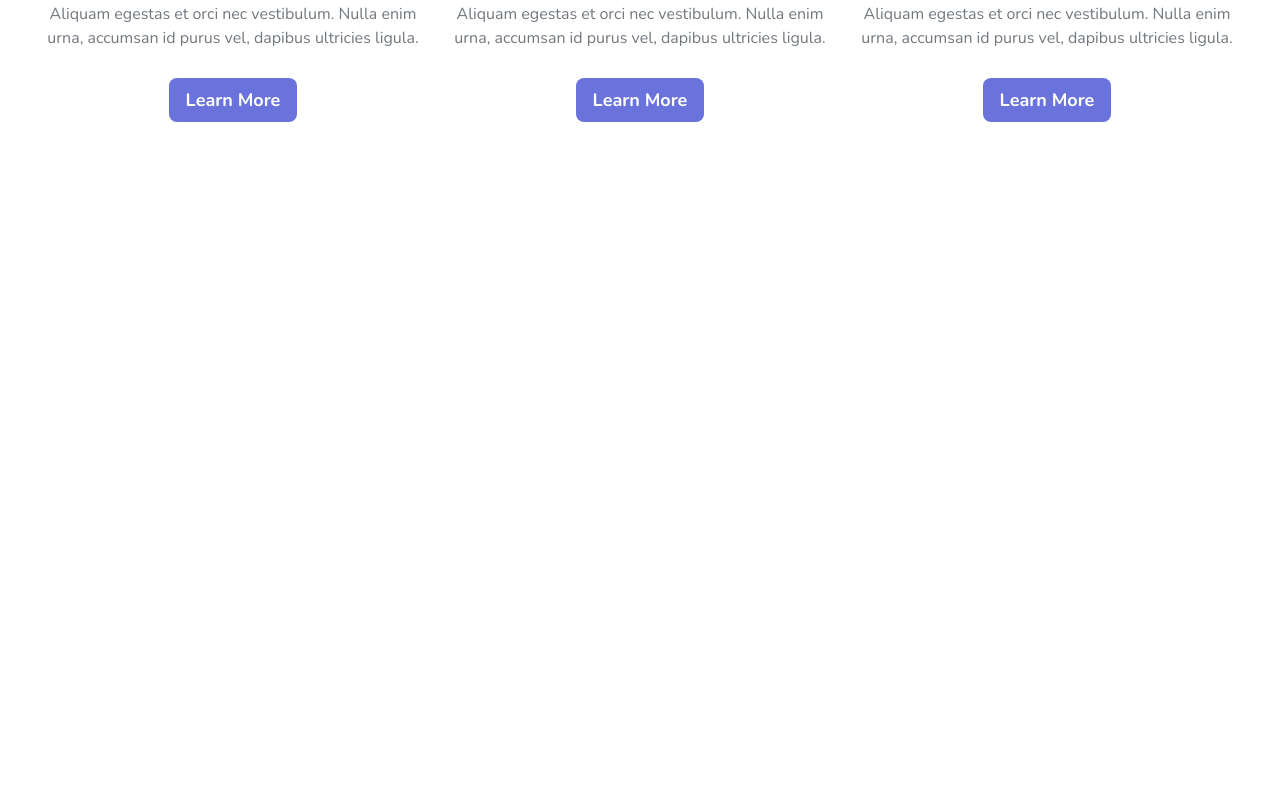
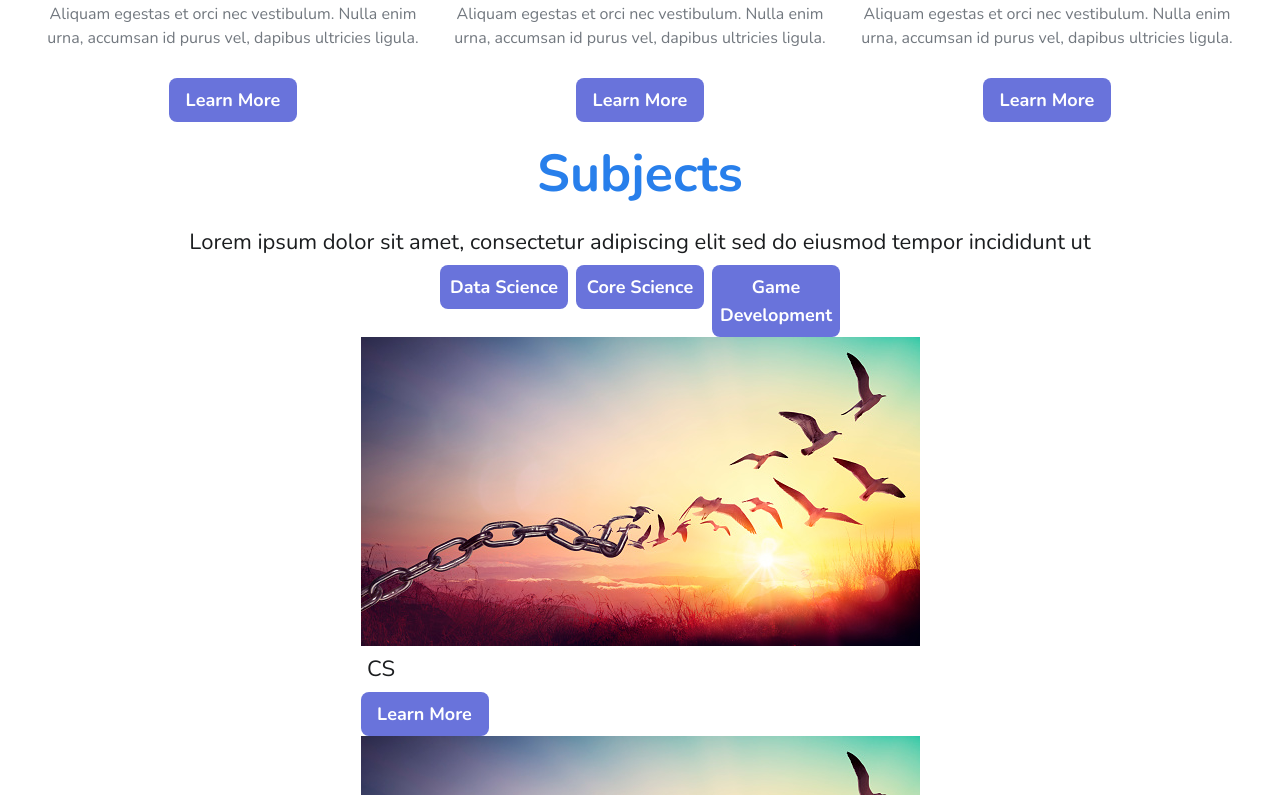
Before and after one commit to neilcasas/final-ustcss, a React (Vite) app: page / in a window 1280 px wide. Shown: the part 1085-1880 px from the top of the page. Before the commit the page ends 1237 px from the top, so only its background shows below. Built offline with nearby package versions, Linux system fonts and the light colour scheme.

Commit message:
Created subject and subjects component and added initial styling

```diff
--- a/src/App.jsx
+++ b/src/App.jsx
@@ -1,6 +1,7 @@
 import Hero from "./components/Hero";
 import Header from "./components/Header";
 import Tracks from "./components/Tracks";
+import Subjects from "./components/Subjects";
 
 function App() {
   return (
@@ -8,6 +9,7 @@ function App() {
       <Header />
       <Hero />
       <Tracks />
+      <Subjects />
     </>
   );
 }
--- /dev/null
+++ b/src/components/Subject.jsx
@@ -0,0 +1,14 @@
+import placeHolder from "../assets/placeholder.png";
+import Button from "./Button";
+
+const Subject = (props) => {
+  return (
+    <div>
+      <img src={placeHolder} alt={props.subjectName}></img>
+      <h6>{props.subjectName}</h6>
+      <Button text="Learn More" />
+    </div>
+  );
+};
+
+export default Subject;
--- /dev/null
+++ b/src/components/Subjects.jsx
@@ -0,0 +1,30 @@
+import Button from "./Button";
+import Subject from "./Subject";
+
+const subjectDescription = `Lorem ipsum dolor sit amet, consectetur adipiscing elit sed do eiusmod tempor incididunt ut`;
+
+const Subjects = () => {
+  return (
+    <div className="flex flex-col items-center justify-center mx-auto my-auto">
+      <div className="text-center">
+        <h3>Subjects</h3>
+        <h6>{subjectDescription}</h6>
+        <div className="flex justify-center space-x-2">
+          <Button text="Data Science" />
+          <Button text="Core Science" />
+          <Button text="Game Development" />
+        </div>
+      </div>
+      <div className="subjects-container">
+        <Subject subjectName="CS" />
+        <Subject subjectName="CS" />
+        <Subject subjectName="CS" />
+        <Subject subjectName="CS" />
+        <Subject subjectName="CS" />
+        <Subject subjectName="CS" />
+      </div>
+    </div>
+  );
+};
+
+export default Subjects;
```
